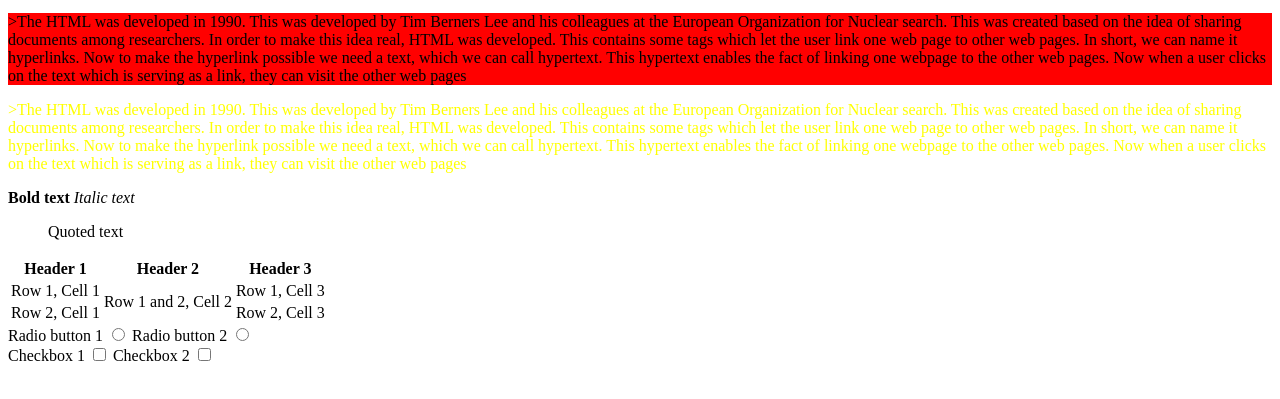
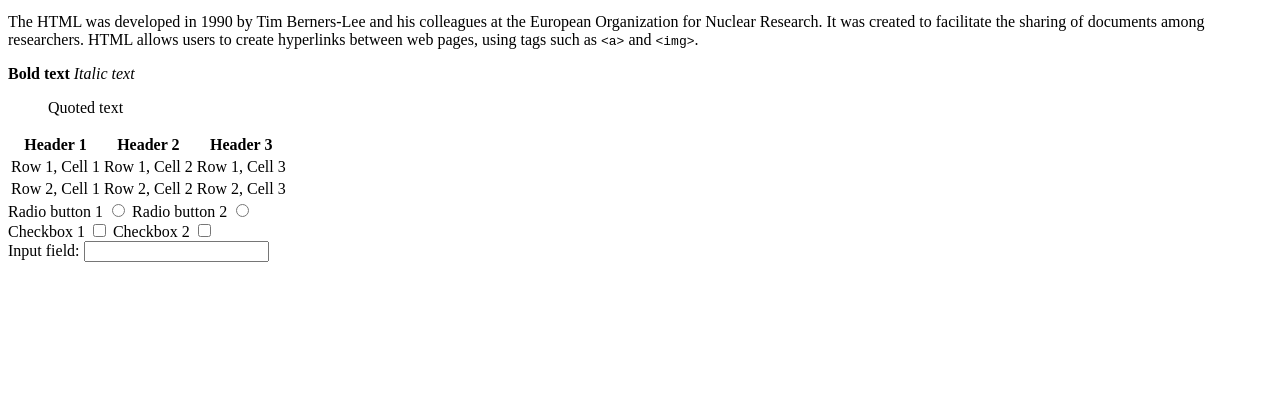
Before and after one commit to saransh710/BSC-Hons-web-Tech, a plain HTML site: page activity 4.html in a window 1280 px wide. Shown: the part 365-764 px from the top of the page. Drawn offline with Linux system fonts and the light colour scheme.

Commit message:
Update activity 4.html

```diff
--- a/activity 4.html
+++ b/activity 4.html
@@ -4,7 +4,8 @@
   <title>My Website</title>
 </head>
 <body>
-   <h1>Welcome to my website!</h1><ul>
+  <h1>Welcome to my website!</h1>
+  <ul>
     <li>Item 1</li>
     <li>Item 2</li>
     <li>Item 3</li>
@@ -24,17 +25,10 @@
   </dl>
   <img src="image.jpg" alt="image">
   <a href="https://www.example.com">Link</a>
-    <p style="background-color: red;">>The HTML was developed in 1990. This was developed by Tim Berners Lee and his colleagues at the European Organization for Nuclear search.
-This was created based on the idea of sharing documents among researchers. In order to make this idea real, HTML was developed. This contains some tags which let the user link one web page to other web pages. In short, we can name it hyperlinks. Now to make the hyperlink possible we need a text, which we can call hypertext. This hypertext
-enables the fact of linking one webpage to the other web pages. Now when a user clicks on the text which is serving as a link, they can visit the other web pages</p>
-    <p style="color: yellow;">>The HTML was developed in 1990. This was developed by Tim Berners Lee and his colleagues at the European Organization for Nuclear search.
-This was created based on the idea of sharing documents among researchers. In order to make this idea real, HTML was developed. This contains some tags which let the user link one web page to other web pages. In short, we can name it hyperlinks. Now to make the hyperlink possible we need a text, which we can call hypertext. This hypertext
-enables the fact of linking one webpage to the other web pages. Now when a user clicks on the text which is serving as a link, they can visit the other web pages</p>
+  <p>The HTML was developed in 1990 by Tim Berners-Lee and his colleagues at the European Organization for Nuclear Research. It was created to facilitate the sharing of documents among researchers. HTML allows users to create hyperlinks between web pages, using tags such as <code>&lt;a&gt;</code> and <code>&lt;img&gt;</code>.</p>
   <b>Bold text</b>
   <i>Italic text</i>
-    <blockquote>
-    Quoted text
-   </blockquote>
+  <blockquote>Quoted text</blockquote>
   <table>
     <tr>
       <th>Header 1</th>
@@ -43,11 +37,12 @@ enables the fact of linking one webpage to the other web pages. Now when a user
     </tr>
     <tr>
       <td>Row 1, Cell 1</td>
-      <td rowspan="2">Row 1 and 2, Cell 2</td>
+      <td>Row 1, Cell 2</td>
       <td>Row 1, Cell 3</td>
     </tr>
     <tr>
       <td>Row 2, Cell 1</td>
+      <td>Row 2, Cell 2</td>
       <td>Row 2, Cell 3</td>
     </tr>
   </table>
@@ -62,6 +57,8 @@ enables the fact of linking one webpage to the other web pages. Now when a user
     <label for="check2">Checkbox 2</label>
     <input type="checkbox" id="check2" name="check-group" value="check2">
     <br>
-    <label for="input>
+    <label for="input">Input field:</label>
+    <input type="text" id="input" name="input-field">
+  </form>
 </body>
 </html>
```
Lines whose indentation alone changed are shown as unchanged.
